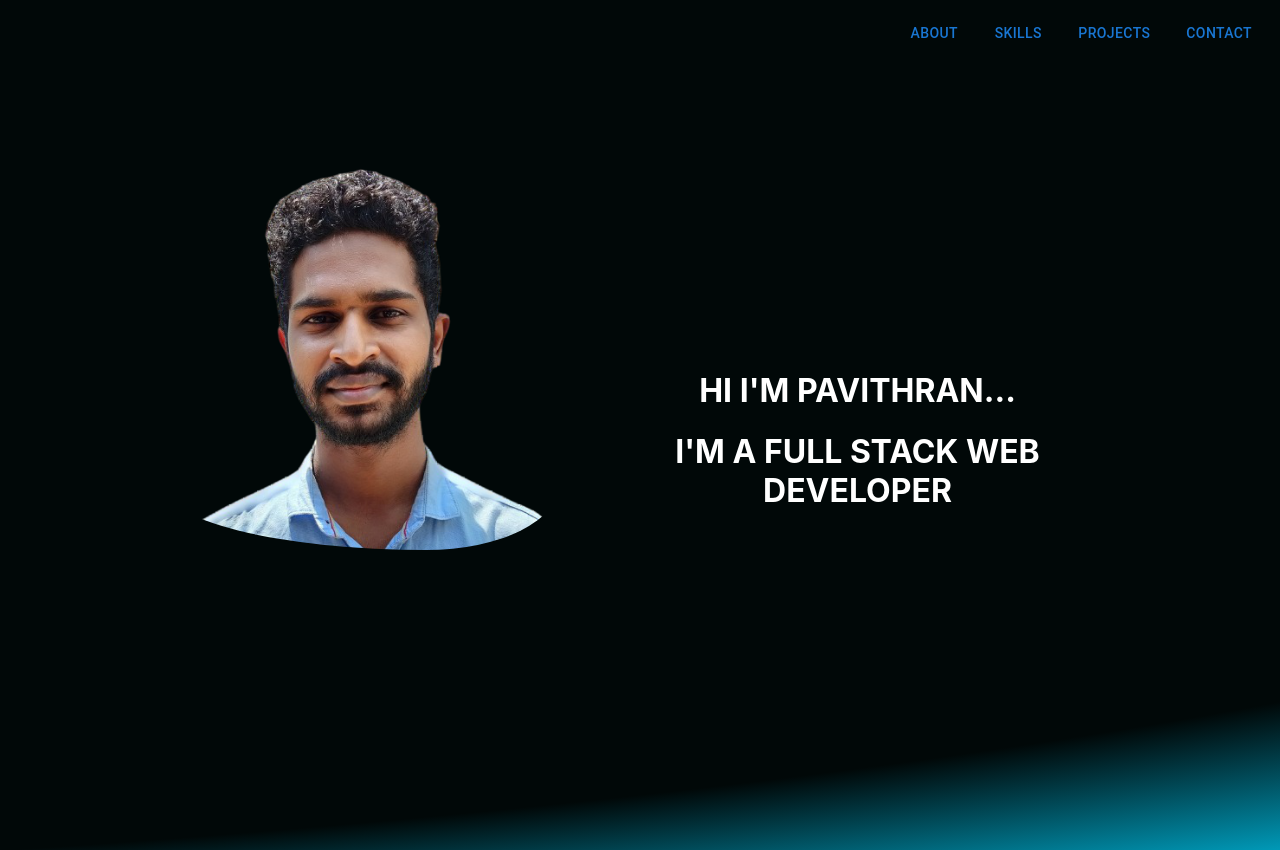
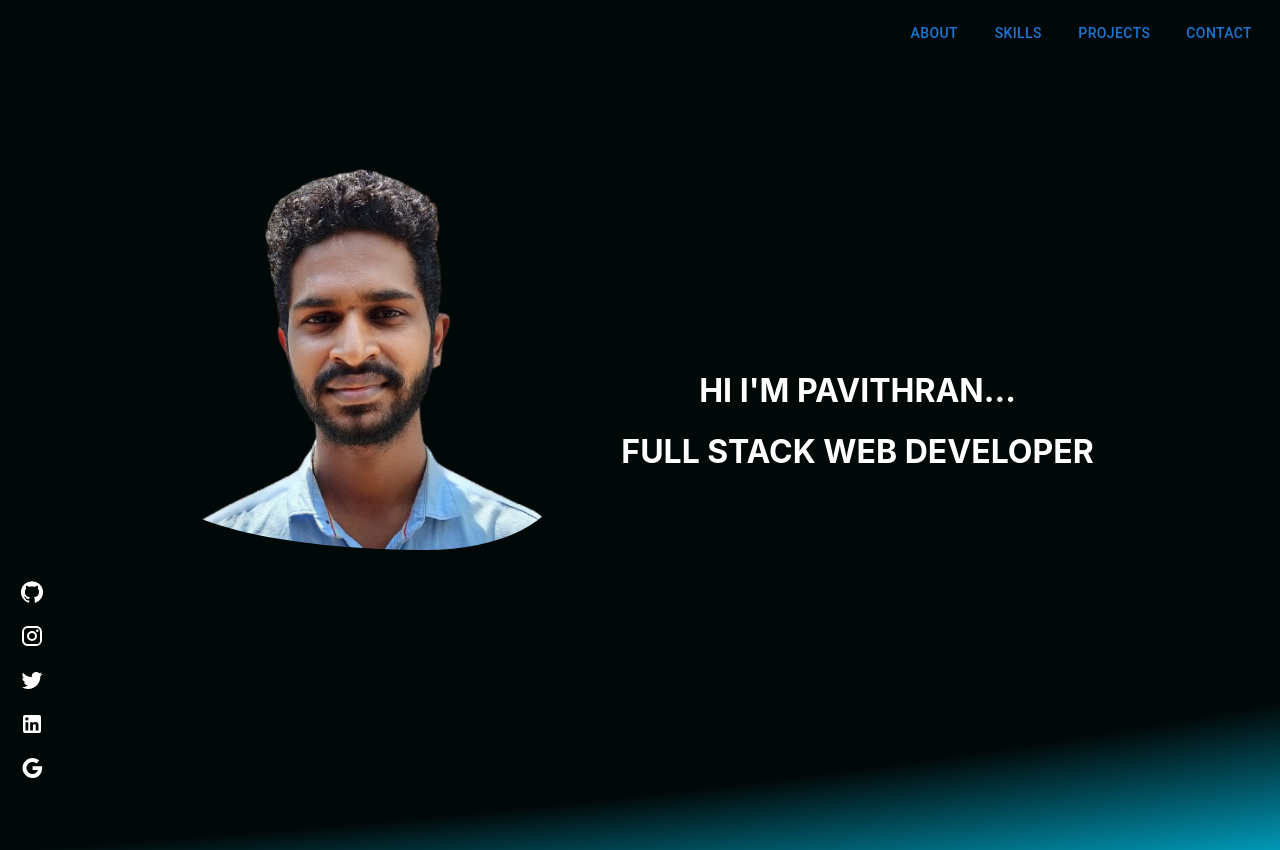
Before and after one commit to pavithran-paviii/portfolio, a React (Create React App) app: page / in a window 1280 px wide. Built offline with nearby package versions, Linux system fonts and the light colour scheme.

Commit message:
third-commit-day-1

```diff
--- a/src/App.jsx
+++ b/src/App.jsx
@@ -2,13 +2,19 @@ import logo from './logo.svg';
 import './App.css';
 import { Jumpingtext } from './components/jumpingtext';
 import { Whole } from './components/wholebody';
-// import Button from '@mui/material/Button';
 import Button from "@mui/material/Button"
 import { Navbar } from './components/navbar';
 import profileimage from "./images/profileimage.png"
 import { Starbg } from './components/startbg';
 import { Movingname } from './components/movingname';
-
+import { Sidebar } from './components/sidebar';
+//icons start
+import GitHubIcon from '@mui/icons-material/GitHub';
+import InstagramIcon from '@mui/icons-material/Instagram';
+import TwitterIcon from '@mui/icons-material/Twitter';
+import LinkedInIcon from '@mui/icons-material/LinkedIn';
+import GoogleIcon from '@mui/icons-material/Google';
+//icons end
 function App() {
   return (
     <div className="App">
@@ -18,6 +24,14 @@ function App() {
       <Button variant="text">Projects</Button>
       <Button variant="text">Contact</Button>
       </Navbar>
+      <Sidebar>
+          <GitHubIcon/>
+          <InstagramIcon/>
+          <TwitterIcon/>
+          <LinkedInIcon/>
+          <GoogleIcon/>
+
+      </Sidebar>
       <div id="general">
         <div>
         <Starbg src={profileimage}></Starbg>
@@ -27,7 +41,7 @@ function App() {
           <p>A Full Stack Web Developer based in India. A creative coder who specializes in MERN stack. I make it my mission to design pixel-perfect websites or applications with optimized code that run blazing fast.</p> */}
           <div>
             <Jumpingtext>HI I'M PAVITHRAN...</Jumpingtext>
-            <Jumpingtext>I'M A FULL STACK WEB DEVELOPER</Jumpingtext>
+            <Jumpingtext>FULL STACK WEB DEVELOPER</Jumpingtext>
           </div>
         </div>
       </div>
--- a/src/components/movingname.jsx
+++ b/src/components/movingname.jsx
@@ -10,7 +10,7 @@ display:block;
     font-weight: 700;
     letter-spacing: 5px;
     position: relative;
-    text-align: center;
+    text-align: left;
     text-transform: uppercase;
     font-size:20px;
 
--- /dev/null
+++ b/src/components/sidebar.jsx
@@ -0,0 +1,10 @@
+import styled from "styled-components"
+
+export const Sidebar=styled.div`
+    display: grid;
+    grid-template-rows: repeat(5,minmax(0px,1fr));
+    grid-gap: 20px;
+    position: fixed;
+    bottom: 20px;
+    left:20px;
+`
```
